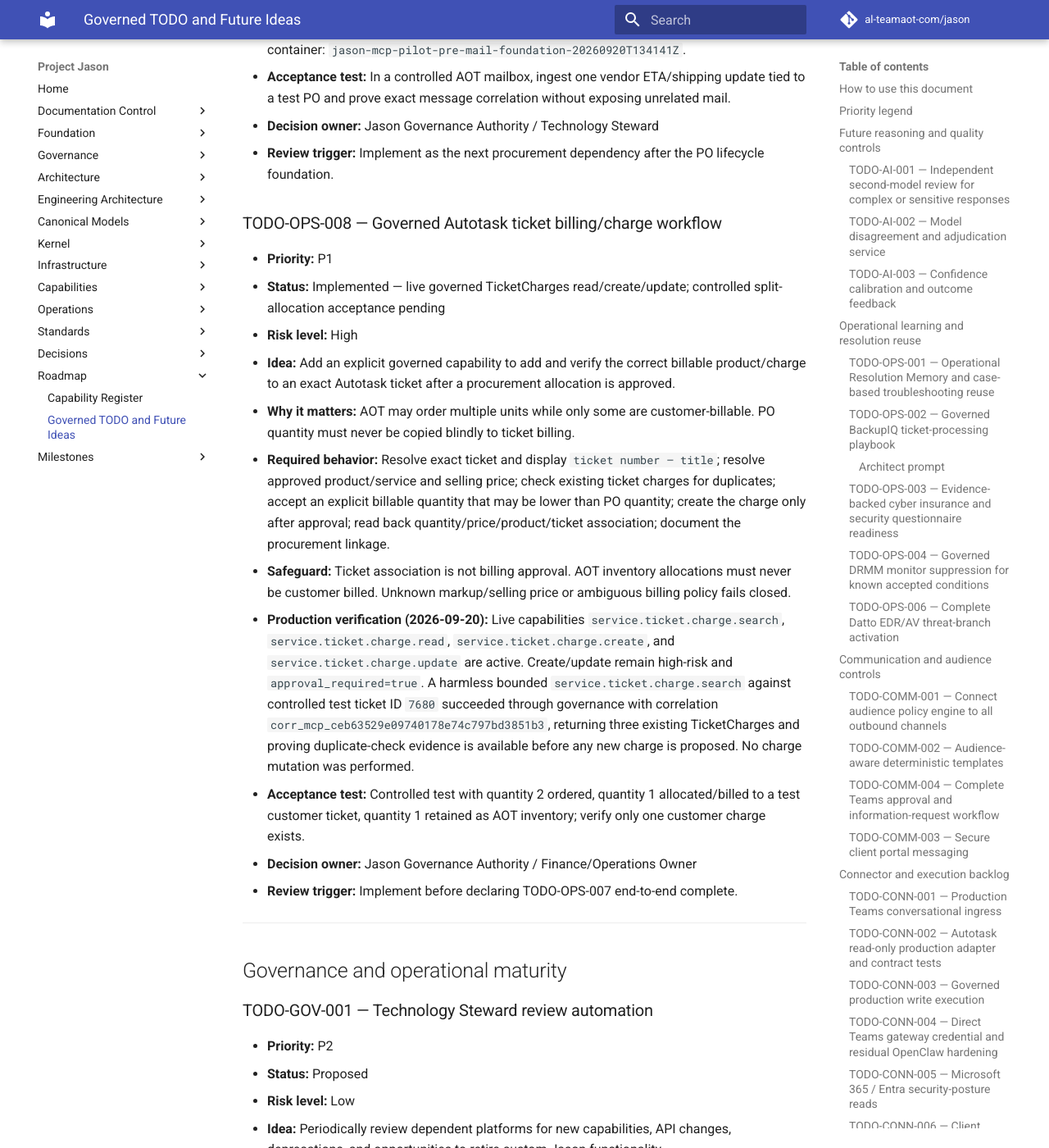
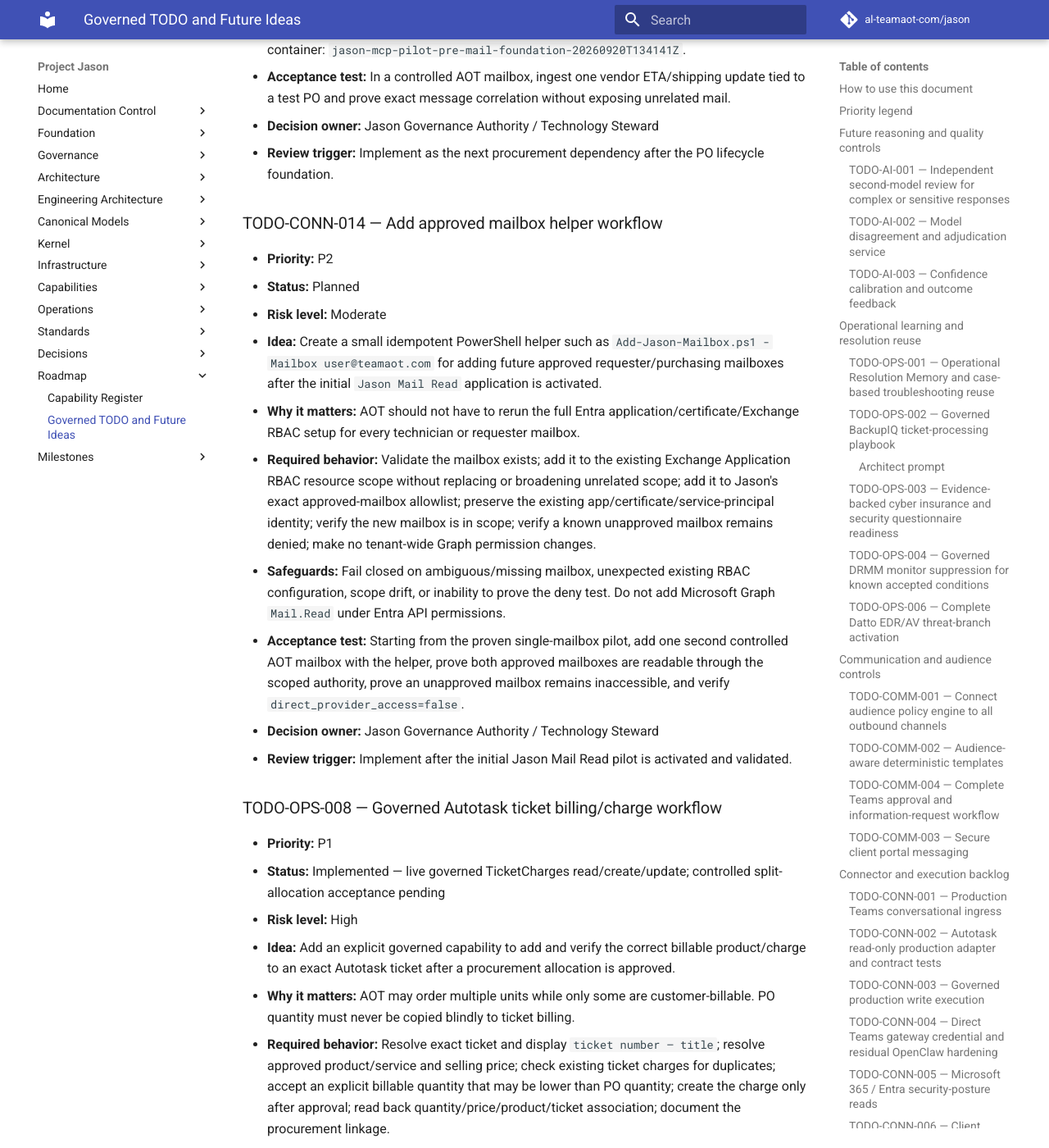
Before and after one commit to al-teamaot-com/jason, an MkDocs documentation site: the page built from docs/roadmaps/Project-Jason-TODO-and-Future-Ideas.md, in a window 1280 px wide and 1400 px high, scrolled down 33162 px. Shown: the whole window at 82% size. Built offline with MkDocs 1.6.1 and Material for MkDocs 9.7.7, drawn with Linux system fonts in a browser that asks for light colours; comment, search, counter and statistics services are not loaded.

Commit message:
Add approved mailbox helper TODO

```diff
--- a/docs/roadmaps/Project-Jason-TODO-and-Future-Ideas.md
+++ b/docs/roadmaps/Project-Jason-TODO-and-Future-Ideas.md
@@ -935,6 +935,19 @@
 - **Decision owner:** Jason Governance Authority / Technology Steward
 - **Review trigger:** Implement as the next procurement dependency after the PO lifecycle foundation.
 
+### TODO-CONN-014 — Add approved mailbox helper workflow
+
+- **Priority:** P2
+- **Status:** Planned
+- **Risk level:** Moderate
+- **Idea:** Create a small idempotent PowerShell helper such as `Add-Jason-Mailbox.ps1 -Mailbox user@teamaot.com` for adding future approved requester/purchasing mailboxes after the initial `Jason Mail Read` application is activated.
+- **Why it matters:** AOT should not have to rerun the full Entra application/certificate/Exchange RBAC setup for every technician or requester mailbox.
+- **Required behavior:** Validate the mailbox exists; add it to the existing Exchange Application RBAC resource scope without replacing or broadening unrelated scope; add it to Jason's exact approved-mailbox allowlist; preserve the existing app/certificate/service-principal identity; verify the new mailbox is in scope; verify a known unapproved mailbox remains denied; make no tenant-wide Graph permission changes.
+- **Safeguards:** Fail closed on ambiguous/missing mailbox, unexpected existing RBAC configuration, scope drift, or inability to prove the deny test. Do not add Microsoft Graph `Mail.Read` under Entra API permissions.
+- **Acceptance test:** Starting from the proven single-mailbox pilot, add one second controlled AOT mailbox with the helper, prove both approved mailboxes are readable through the scoped authority, prove an unapproved mailbox remains inaccessible, and verify `direct_provider_access=false`.
+- **Decision owner:** Jason Governance Authority / Technology Steward
+- **Review trigger:** Implement after the initial Jason Mail Read pilot is activated and validated.
+
 ### TODO-OPS-008 — Governed Autotask ticket billing/charge workflow
 
 - **Priority:** P1
```
